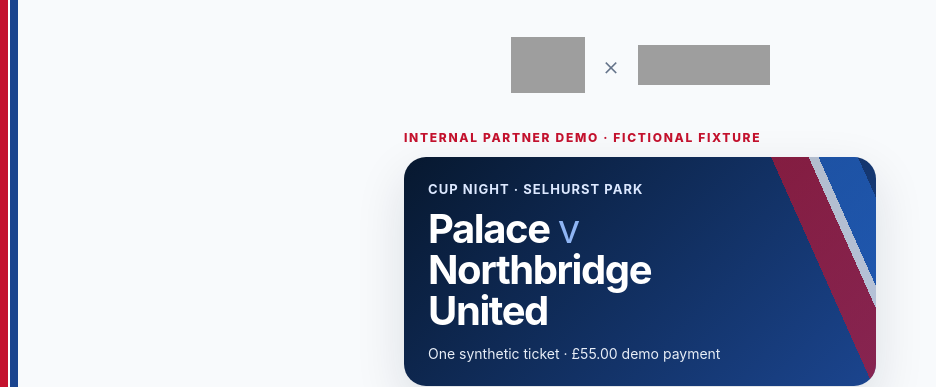
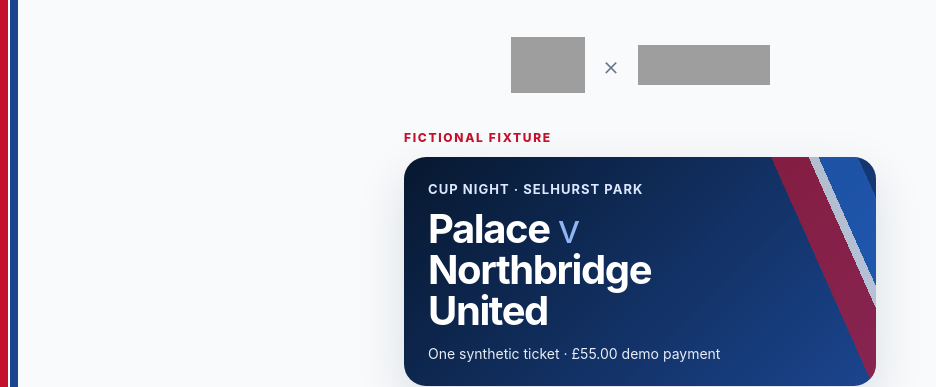
Before and after one commit to atbaker/cpfc-demo, a FastAPI app: template src/cpfc_demo/web/templates/join.html in a window 1280 px wide. Shown: the top 387 px of the page, without its empty margins (0-936 px from the left). Run offline with FastAPI, Linux system fonts and the light colour scheme; the template is opened without the code that fills it, so the values that code supplies are empty; parts of the project's set-up code (start-up, migrations or seed data) failed here and were passed over; grey boxes are pictures that could not be loaded.

Commit message:
Remove internal demo labels

```diff
--- a/src/cpfc_demo/web/templates/admin.html
+++ b/src/cpfc_demo/web/templates/admin.html
@@ -13,7 +13,7 @@
         <div><p>Crystal Palace × Temporal</p><h1>Cup Night Ticket Operations</h1></div>
       </div>
       <div class="header-run"><span id="engine-badge">NAÏVE</span><strong id="run-number">Run 1</strong></div>
-      <div class="header-disclaimer">INTERNAL PARTNER DEMO · SYNTHETIC ORDERS</div>
+      <div class="header-disclaimer">SYNTHETIC ORDERS</div>
     </header>
     <main class="admin-main">
       <section class="kpi-grid" id="kpi-grid">
--- a/src/cpfc_demo/web/templates/join.html
+++ b/src/cpfc_demo/web/templates/join.html
@@ -14,7 +14,7 @@
         <div class="partner-cross">×</div>
         <img src="/static/assets/temporal-logo.svg" alt="Temporal" class="participant-temporal">
       </header>
-      <p class="eyebrow">Internal partner demo · fictional fixture</p>
+      <p class="eyebrow">Fictional fixture</p>
       <section class="fixture-card">
         <p class="competition">Cup Night · Selhurst Park</p>
         <h1>Palace <span>v</span> Northbridge United</h1>
```
